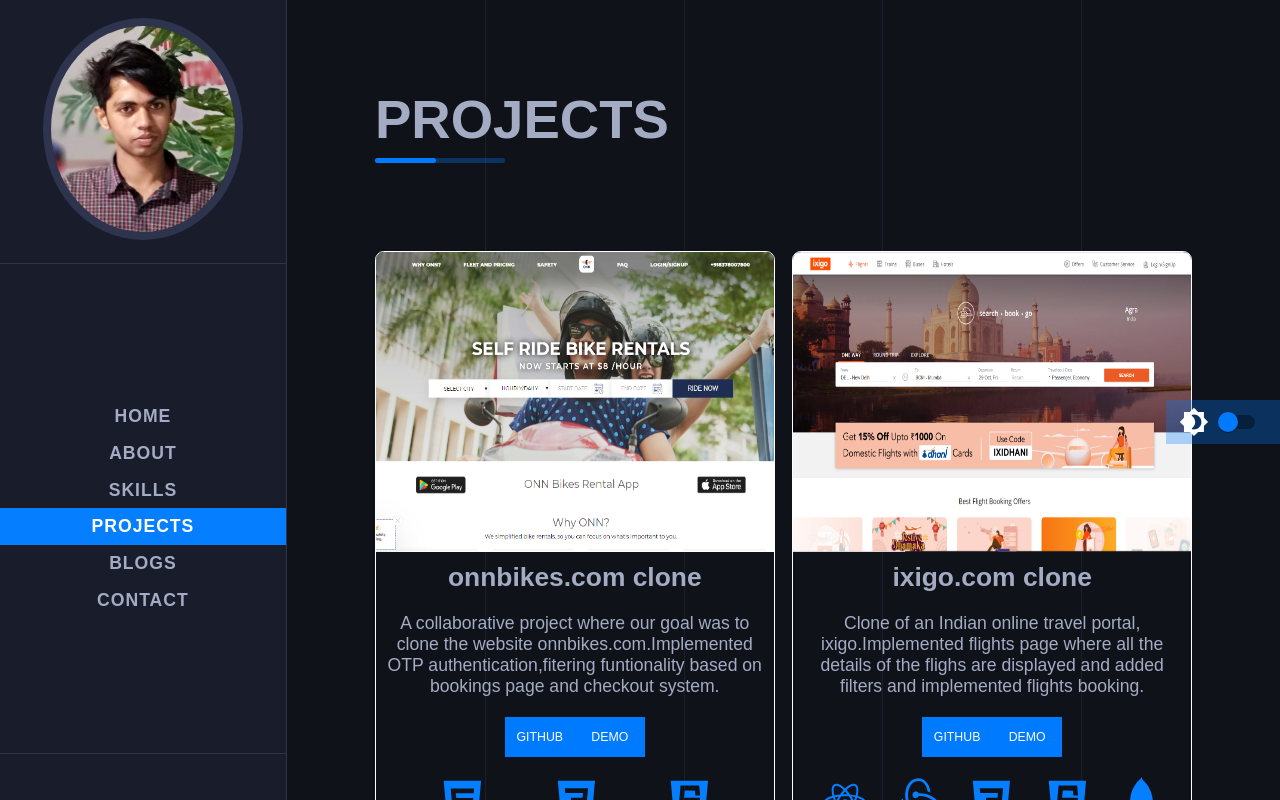
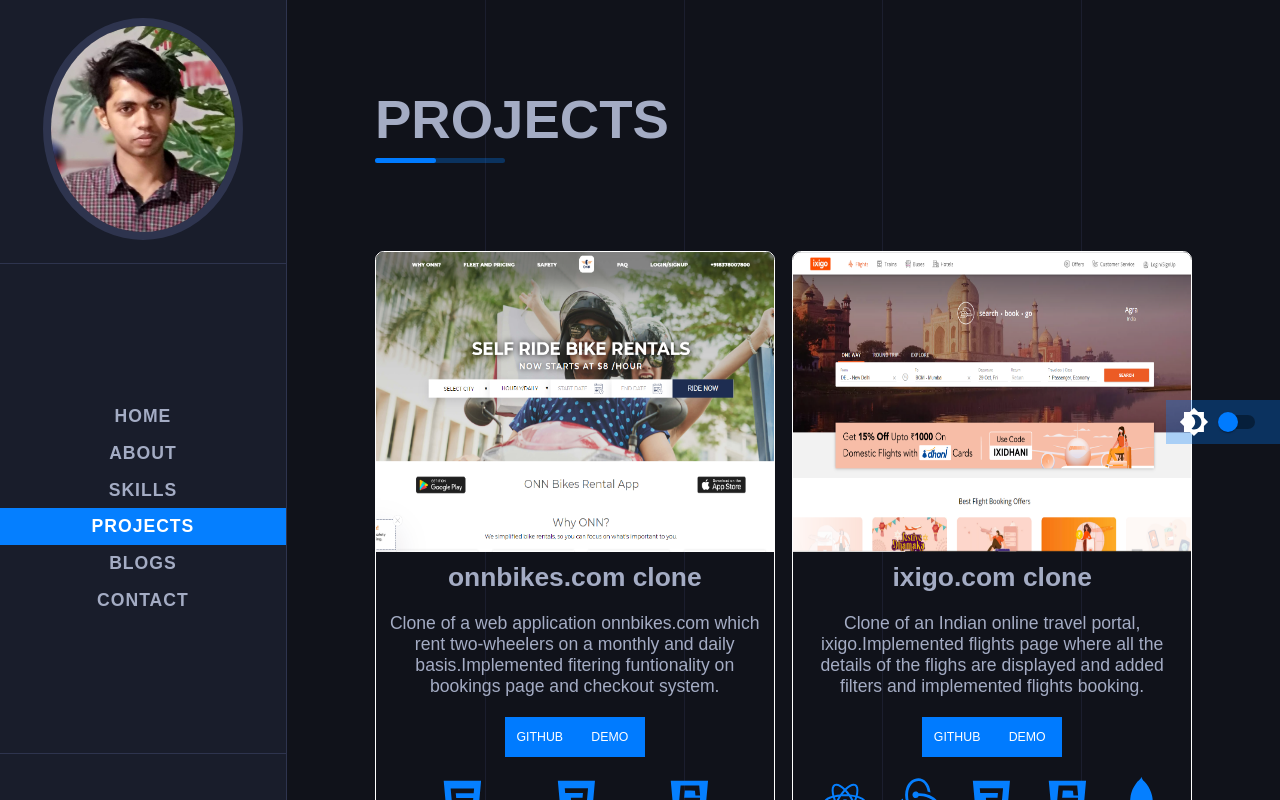
Before and after one commit to ananthu-asokkumar/ananthu.portfolio.io, a React (Create React App) app in the folder portfolio/: page /projects in a window 1280 px wide. Shown: the top 800 px of the page. Built offline with nearby package versions, Linux system fonts and the light colour scheme.

Commit message:
positioning

```diff
--- a/portfolio/src/data/Projects.js
+++ b/portfolio/src/data/Projects.js
@@ -44,7 +44,7 @@
     link1: "https://github.com/shivam-singh-au17/project_oonbikes",
     link2: "https://onnbikes.herokuapp.com/home",
     title: "onnbikes.com clone",
-    text: "A collaborative project where our goal was to clone the website onnbikes.com.Implemented OTP authentication,fitering funtionality based on bookings page and checkout system.",
+    text: " Clone of  a web application onnbikes.com which rent two-wheelers on a monthly and daily basis.Implemented fitering funtionality on bookings page and checkout system.",
     techStack: [html1, css, javascript1],
   },
   {
```
